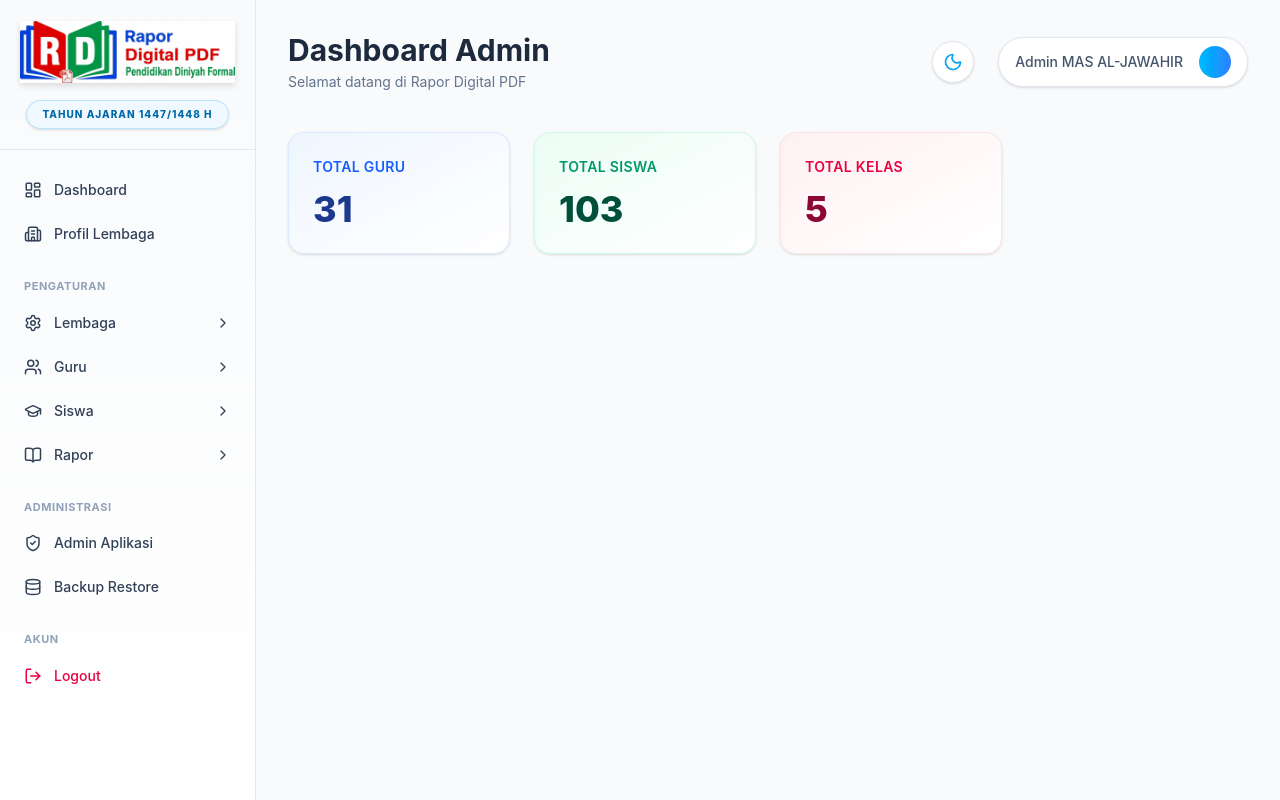
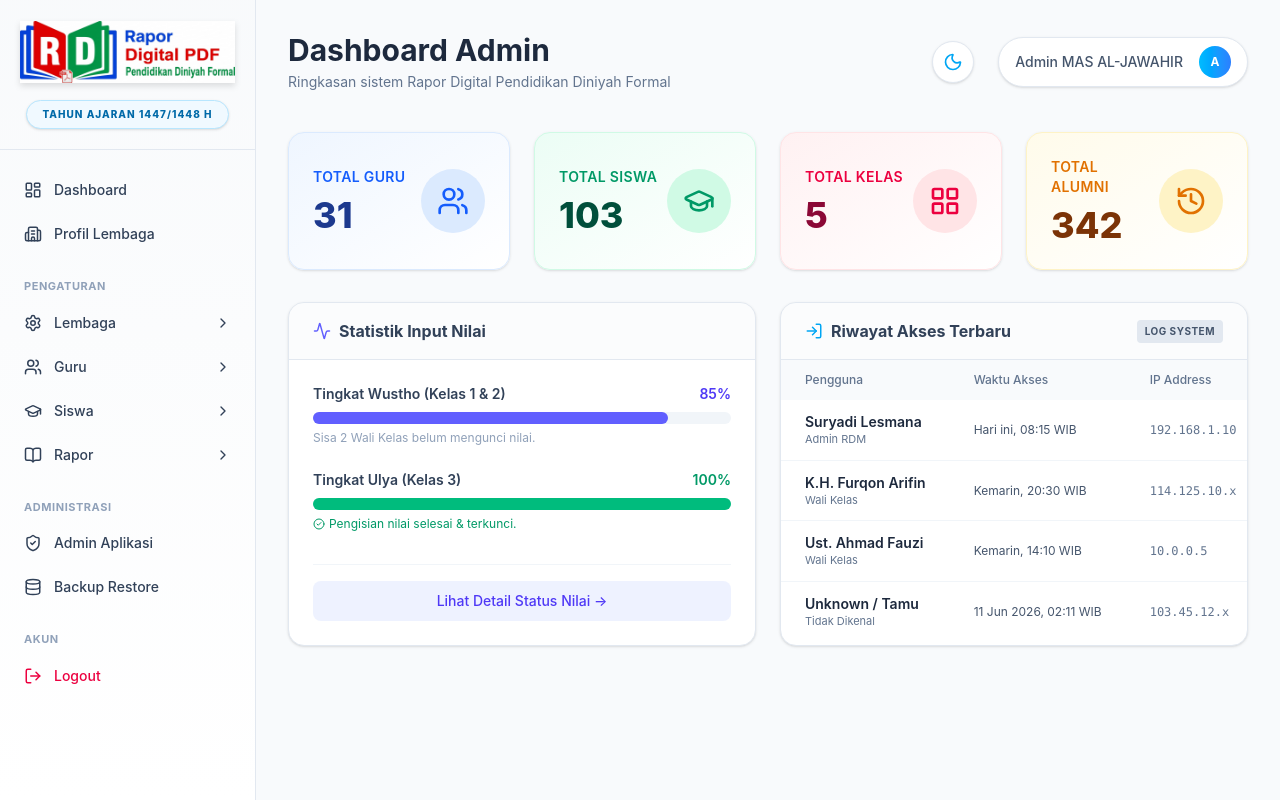
Before and after one commit to Kangsanboy/RD-PDF, a Next.js app: page / in a window 1280 px wide. Built offline with nearby package versions, Linux system fonts and the light colour scheme.

Commit message:
Update page.tsx

```diff
--- a/app/page.tsx
+++ b/app/page.tsx
@@ -1,17 +1,27 @@
 "use client";
 
 import { useTheme } from "next-themes";
-import { Moon, Sun } from "lucide-react";
+import { Moon, Sun, Users, GraduationCap, LayoutGrid, History, Activity, LogIn, ShieldAlert, CheckCircle2 } from "lucide-react";
 
 export default function Home() {
   const { theme, setTheme } = useTheme();
 
+  // Dummy Data Riwayat Login
+  const riwayatLogin = [
+    { id: 1, nama: "Suryadi Lesmana", peran: "Admin RDM", waktu: "Hari ini, 08:15 WIB", ip: "192.168.1.10", status: "Sukses" },
+    { id: 2, nama: "K.H. Furqon Arifin", peran: "Wali Kelas", waktu: "Kemarin, 20:30 WIB", ip: "114.125.10.x", status: "Sukses" },
+    { id: 3, nama: "Ust. Ahmad Fauzi", peran: "Wali Kelas", waktu: "Kemarin, 14:10 WIB", ip: "10.0.0.5", status: "Sukses" },
+    { id: 4, nama: "Unknown / Tamu", peran: "Tidak Dikenal", waktu: "11 Jun 2026, 02:11 WIB", ip: "103.45.12.x", status: "Gagal" },
+  ];
+
   return (
     <main className="flex-1 ml-64 p-8 bg-slate-50 dark:bg-slate-900 min-h-screen transition-colors duration-300">
+
+      {/* Header Dashboard */}
       <header className="flex justify-between items-center mb-10">
         <div>
           <h2 className="text-3xl font-bold text-slate-800 dark:text-white">Dashboard Admin</h2>
-          <p className="text-sm text-slate-500 dark:text-slate-400 mt-1">Selamat datang di Rapor Digital PDF</p>
+          <p className="text-sm text-slate-500 dark:text-slate-400 mt-1">Ringkasan sistem Rapor Digital Pendidikan Diniyah Formal</p>
         </div>
 
         <div className="flex items-center gap-6">
@@ -23,28 +33,155 @@ export default function Home() {
           </button>
 
           <div className="flex items-center gap-4 bg-white dark:bg-slate-800 py-2 px-4 rounded-full shadow-sm border border-slate-200 dark:border-slate-700">
-            <span className="text-sm text-slate-600 dark:text-slate-300 font-medium">Admin MAS AL-JAWAHIR</span>
-            <div className="w-8 h-8 rounded-full bg-gradient-to-r from-sky-400 to-blue-500 dark:neon-glow"></div>
+            <span className="text-sm text-slate-600 dark:text-slate-300 font-medium hidden sm:block">Admin MAS AL-JAWAHIR</span>
+            <div className="w-8 h-8 rounded-full bg-gradient-to-r from-sky-400 to-blue-500 dark:neon-glow flex items-center justify-center text-white font-bold text-xs">
+                A
+            </div>
           </div>
         </div>
       </header>
 
-      {/* Kartu Statistik Berwarna */}
-      <div className="grid grid-cols-1 md:grid-cols-4 gap-6">
-        <div className="bg-gradient-to-br from-blue-50 to-white dark:from-blue-900/20 dark:to-slate-800 p-6 rounded-2xl border border-blue-100 dark:border-blue-800/50 shadow-sm hover:shadow-md dark:shadow-none dark:neon-glow transition-all">
-          <h3 className="text-blue-600 dark:text-blue-400 text-sm font-semibold uppercase tracking-wide">Total Guru</h3>
-          <p className="text-4xl font-extrabold text-blue-900 dark:text-white mt-3">31</p>
+      {/* 4 Kartu Statistik */}
+      <div className="grid grid-cols-1 sm:grid-cols-2 lg:grid-cols-4 gap-6 mb-8">
+        {/* Guru */}
+        <div className="bg-gradient-to-br from-blue-50 to-white dark:from-blue-900/20 dark:to-slate-800 p-6 rounded-2xl border border-blue-100 dark:border-blue-800/50 shadow-sm hover:shadow-md dark:shadow-none dark:neon-glow transition-all flex items-center justify-between">
+          <div>
+            <h3 className="text-blue-600 dark:text-blue-400 text-sm font-semibold uppercase tracking-wide">Total Guru</h3>
+            <p className="text-4xl font-extrabold text-blue-900 dark:text-white mt-2">31</p>
+          </div>
+          <div className="p-4 bg-blue-100 dark:bg-blue-900/50 rounded-full text-blue-600 dark:text-blue-400">
+            <Users size={32} />
+          </div>
         </div>
 
-        <div className="bg-gradient-to-br from-emerald-50 to-white dark:from-emerald-900/20 dark:to-slate-800 p-6 rounded-2xl border border-emerald-100 dark:border-emerald-800/50 shadow-sm hover:shadow-md dark:shadow-none dark:neon-glow transition-all">
-          <h3 className="text-emerald-600 dark:text-emerald-400 text-sm font-semibold uppercase tracking-wide">Total Siswa</h3>
-          <p className="text-4xl font-extrabold text-emerald-900 dark:text-white mt-3">103</p>
+        {/* Siswa */}
+        <div className="bg-gradient-to-br from-emerald-50 to-white dark:from-emerald-900/20 dark:to-slate-800 p-6 rounded-2xl border border-emerald-100 dark:border-emerald-800/50 shadow-sm hover:shadow-md dark:shadow-none dark:neon-glow transition-all flex items-center justify-between">
+          <div>
+            <h3 className="text-emerald-600 dark:text-emerald-400 text-sm font-semibold uppercase tracking-wide">Total Siswa</h3>
+            <p className="text-4xl font-extrabold text-emerald-900 dark:text-white mt-2">103</p>
+          </div>
+          <div className="p-4 bg-emerald-100 dark:bg-emerald-900/50 rounded-full text-emerald-600 dark:text-emerald-400">
+            <GraduationCap size={32} />
+          </div>
         </div>
 
-        <div className="bg-gradient-to-br from-rose-50 to-white dark:from-rose-900/20 dark:to-slate-800 p-6 rounded-2xl border border-rose-100 dark:border-rose-800/50 shadow-sm hover:shadow-md dark:shadow-none dark:neon-glow transition-all">
-          <h3 className="text-rose-600 dark:text-rose-400 text-sm font-semibold uppercase tracking-wide">Total Kelas</h3>
-          <p className="text-4xl font-extrabold text-rose-900 dark:text-white mt-3">5</p>
+        {/* Kelas */}
+        <div className="bg-gradient-to-br from-rose-50 to-white dark:from-rose-900/20 dark:to-slate-800 p-6 rounded-2xl border border-rose-100 dark:border-rose-800/50 shadow-sm hover:shadow-md dark:shadow-none dark:neon-glow transition-all flex items-center justify-between">
+          <div>
+            <h3 className="text-rose-600 dark:text-rose-400 text-sm font-semibold uppercase tracking-wide">Total Kelas</h3>
+            <p className="text-4xl font-extrabold text-rose-900 dark:text-white mt-2">5</p>
+          </div>
+          <div className="p-4 bg-rose-100 dark:bg-rose-900/50 rounded-full text-rose-600 dark:text-rose-400">
+            <LayoutGrid size={32} />
+          </div>
         </div>
+
+        {/* Alumni (Baru) */}
+        <div className="bg-gradient-to-br from-amber-50 to-white dark:from-amber-900/20 dark:to-slate-800 p-6 rounded-2xl border border-amber-100 dark:border-amber-800/50 shadow-sm hover:shadow-md dark:shadow-none dark:neon-glow transition-all flex items-center justify-between">
+          <div>
+            <h3 className="text-amber-600 dark:text-amber-400 text-sm font-semibold uppercase tracking-wide">Total Alumni</h3>
+            <p className="text-4xl font-extrabold text-amber-900 dark:text-white mt-2">342</p>
+          </div>
+          <div className="p-4 bg-amber-100 dark:bg-amber-900/50 rounded-full text-amber-600 dark:text-amber-400">
+            <History size={32} />
+          </div>
+        </div>
+      </div>
+
+      {/* Grid Bawah (Statistik Nilai & Riwayat Login) */}
+      <div className="grid grid-cols-1 lg:grid-cols-2 gap-6">
+
+        {/* Panel Kiri: Statistik Status Nilai */}
+        <div className="bg-white dark:bg-slate-800 rounded-2xl border border-slate-200 dark:border-slate-700 shadow-sm overflow-hidden flex flex-col">
+            <div className="px-6 py-4 border-b border-slate-200 dark:border-slate-700 bg-slate-50/50 dark:bg-slate-800/50 flex items-center gap-2">
+                <Activity size={18} className="text-indigo-500" />
+                <h3 className="font-bold text-slate-700 dark:text-slate-200">Statistik Input Nilai</h3>
+            </div>
+            <div className="p-6 flex-1 flex flex-col justify-center space-y-6">
+
+                {/* Tingkat Wustho */}
+                <div>
+                    <div className="flex justify-between text-sm font-semibold text-slate-700 dark:text-slate-300 mb-2">
+                        <span>Tingkat Wustho (Kelas 1 & 2)</span>
+                        <span className="text-indigo-600 dark:text-indigo-400">85%</span>
+                    </div>
+                    <div className="w-full bg-slate-100 dark:bg-slate-700 rounded-full h-3">
+                        <div className="bg-indigo-500 h-3 rounded-full" style={{ width: '85%' }}></div>
+                    </div>
+                    <p className="text-xs text-slate-400 mt-1.5">Sisa 2 Wali Kelas belum mengunci nilai.</p>
+                </div>
+
+                {/* Tingkat Ulya */}
+                <div>
+                    <div className="flex justify-between text-sm font-semibold text-slate-700 dark:text-slate-300 mb-2">
+                        <span>Tingkat Ulya (Kelas 3)</span>
+                        <span className="text-emerald-600 dark:text-emerald-400">100%</span>
+                    </div>
+                    <div className="w-full bg-slate-100 dark:bg-slate-700 rounded-full h-3">
+                        <div className="bg-emerald-500 h-3 rounded-full" style={{ width: '100%' }}></div>
+                    </div>
+                    <p className="text-xs text-emerald-600 dark:text-emerald-400 mt-1.5 flex items-center gap-1">
+                        <CheckCircle2 size={12}/> Pengisian nilai selesai & terkunci.
+                    </p>
+                </div>
+
+                <div className="pt-4 mt-2 border-t border-slate-100 dark:border-slate-700">
+                    <button className="w-full py-2.5 text-sm font-medium text-indigo-600 dark:text-indigo-400 bg-indigo-50 dark:bg-indigo-900/20 rounded-lg hover:bg-indigo-100 dark:hover:bg-indigo-900/40 transition-colors">
+                        Lihat Detail Status Nilai &rarr;
+                    </button>
+                </div>
+            </div>
+        </div>
+
+        {/* Panel Kanan: Riwayat Login Terbaru */}
+        <div className="bg-white dark:bg-slate-800 rounded-2xl border border-slate-200 dark:border-slate-700 shadow-sm overflow-hidden flex flex-col">
+            <div className="px-6 py-4 border-b border-slate-200 dark:border-slate-700 bg-slate-50/50 dark:bg-slate-800/50 flex justify-between items-center">
+                <div className="flex items-center gap-2">
+                    <LogIn size={18} className="text-sky-500" />
+                    <h3 className="font-bold text-slate-700 dark:text-slate-200">Riwayat Akses Terbaru</h3>
+                </div>
+                <span className="text-[10px] bg-slate-200 dark:bg-slate-700 text-slate-600 dark:text-slate-300 px-2 py-1 rounded font-bold uppercase tracking-wider">
+                    Log System
+                </span>
+            </div>
+
+            <div className="overflow-x-auto">
+                <table className="w-full text-sm text-left whitespace-nowrap">
+                    <thead className="text-xs text-slate-500 dark:text-slate-400 bg-slate-50 dark:bg-slate-900/50">
+                        <tr>
+                            <th className="px-6 py-3 font-medium">Pengguna</th>
+                            <th className="px-6 py-3 font-medium">Waktu Akses</th>
+                            <th className="px-6 py-3 font-medium">IP Address</th>
+                            <th className="px-6 py-3 font-medium">Status</th>
+                        </tr>
+                    </thead>
+                    <tbody className="divide-y divide-slate-100 dark:divide-slate-700/50">
+                        {riwayatLogin.map((log) => (
+                            <tr key={log.id} className="hover:bg-slate-50 dark:hover:bg-slate-800/50 transition-colors">
+                                <td className="px-6 py-3">
+                                    <p className="font-semibold text-slate-800 dark:text-slate-200">{log.nama}</p>
+                                    <p className="text-[11px] text-slate-500">{log.peran}</p>
+                                </td>
+                                <td className="px-6 py-3 text-xs text-slate-600 dark:text-slate-400">{log.waktu}</td>
+                                <td className="px-6 py-3 font-mono text-xs text-slate-500">{log.ip}</td>
+                                <td className="px-6 py-3">
+                                    {log.status === "Sukses" ? (
+                                        <span className="text-xs font-bold text-emerald-600 dark:text-emerald-400 bg-emerald-50 dark:bg-emerald-900/30 px-2 py-1 rounded flex items-center gap-1 w-max">
+                                            <CheckCircle2 size={12}/> Sukses
+                                        </span>
+                                    ) : (
+                                        <span className="text-xs font-bold text-rose-600 dark:text-rose-400 bg-rose-50 dark:bg-rose-900/30 px-2 py-1 rounded flex items-center gap-1 w-max">
+                                            <ShieldAlert size={12}/> Gagal
+                                        </span>
+                                    )}
+                                </td>
+                            </tr>
+                        ))}
+                    </tbody>
+                </table>
+            </div>
+        </div>
+
       </div>
     </main>
   );
```
